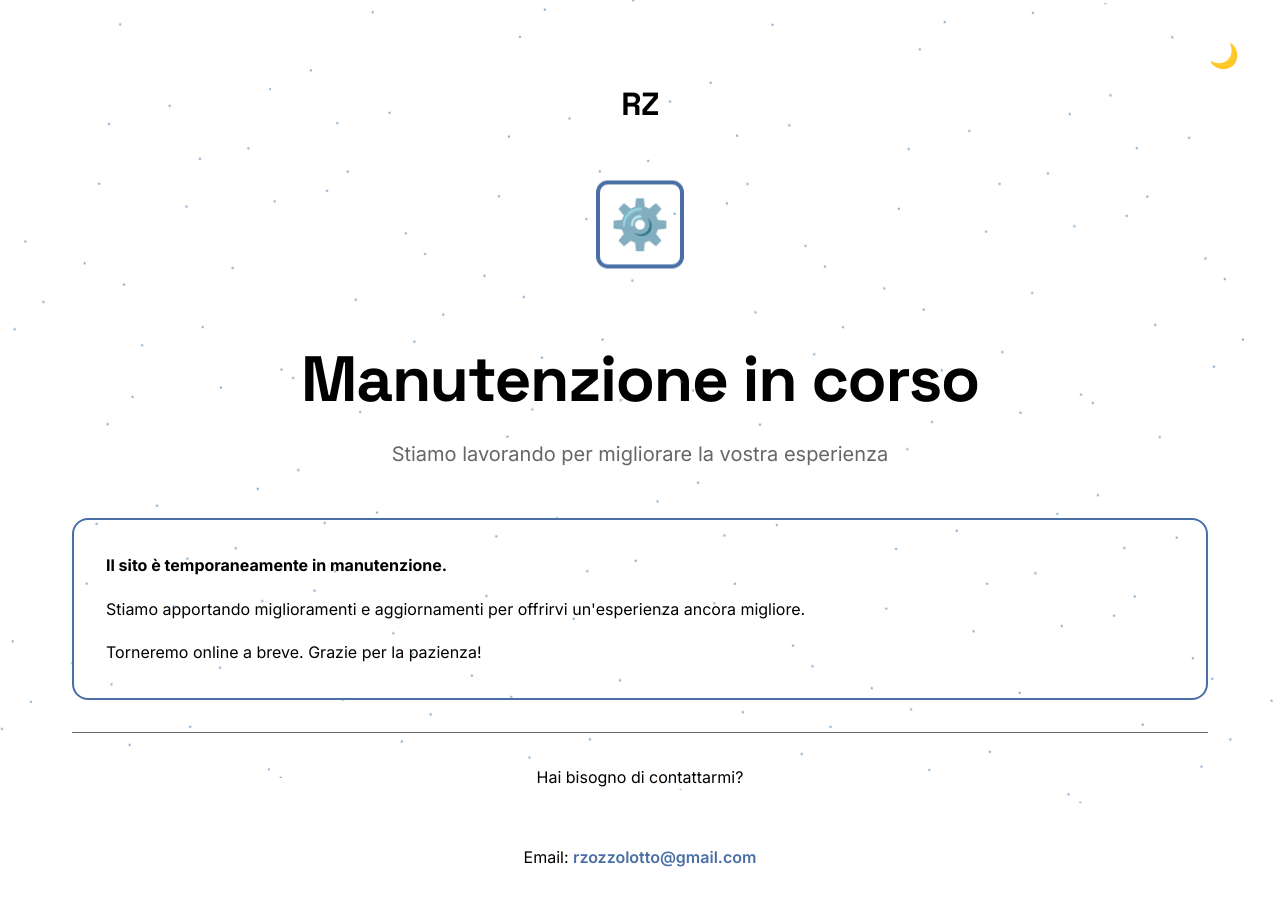
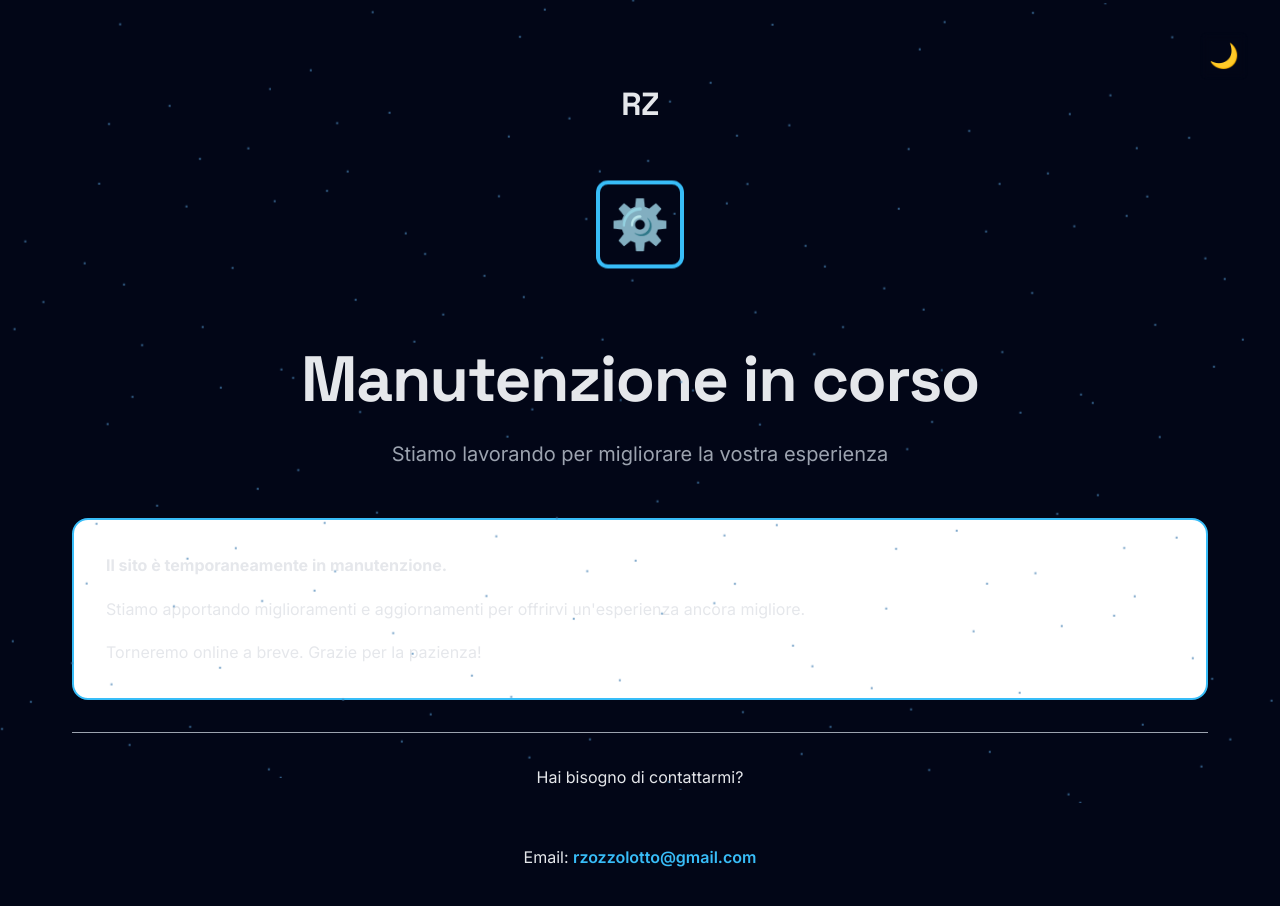
Before and after one commit to zozzy04/portfolio-riccardo, a React (Vite) app: page / in a window 1280 px wide. Shown: the top 906 px of the page. Built offline with nearby package versions, Linux system fonts and the light colour scheme.

Commit message:
Aggiorna tema globale: palette Athos Dark

```diff
--- a/src/index.css
+++ b/src/index.css
@@ -1,7 +1,7 @@
 /* Import Google Fonts - Font più moderno e leggibile */
 @import url('https://fonts.googleapis.com/css2?family=Inter:wght@300;400;500;600;700;800&family=Space+Grotesk:wght@400;500;600;700&display=swap');
 
-/* CSS Variables - Light Theme (Default) */
+/* CSS Variables - Tema base (impostato già su Athos Dark-style) */
 :root {
   --font-family-base: "Inter", system-ui, -apple-system, BlinkMacSystemFont, "Segoe UI", sans-serif;
   --font-family-heading: "Space Grotesk", system-ui, -apple-system, sans-serif;
@@ -11,51 +11,51 @@
   --font-weight-semibold: 600;
   --font-weight-bold: 700;
 
-  /* Brand core - Stile Lined (minimale, neutri) */
-  --color-brand-primary: #000000; /* Nero puro */
-  --color-brand-primary-hover: #1A1A1A;
-  --color-brand-primary-light: #333333;
-  --color-brand-primary-lighter: #666666;
-  --color-brand-primary-softest: #999999;
+  /* Brand core - Athos Dark inspired (indigo / violet) */
+  --color-brand-primary: #6366F1; /* Indigo 500 */
+  --color-brand-primary-hover: #4F46E5; /* Indigo 600 */
+  --color-brand-primary-light: #818CF8; /* Indigo 400 */
+  --color-brand-primary-lighter: #A5B4FC; /* Indigo 300 */
+  --color-brand-primary-softest: #E0E7FF; /* Indigo 100 */
 
-  --color-brand-accent: #000000;
-  --color-brand-accent-hover: #1A1A1A;
-  --color-brand-accent-light: #333333;
+  --color-brand-accent: #A855F7; /* Purple 500 */
+  --color-brand-accent-hover: #9333EA; /* Purple 600 */
+  --color-brand-accent-light: #C4B5FD; /* Violet 300 */
 
-  /* Colori blu per bottoni - Light mode */
-  --color-blue-steel: #4A6FA5; /* Blu acciaio */
-  --color-blue-steel-hover: #5A7FB5;
-  --color-blue-night: #1E3A5F; /* Blu notte */
-  --color-blue-night-hover: #2E4A6F;
+  /* Colori blu per bottoni / dettagli */
+  --color-blue-steel: #38BDF8; /* Sky 400 */
+  --color-blue-steel-hover: #0EA5E9; /* Sky 500 */
+  --color-blue-night: #1D4ED8; /* Blue 600 */
+  --color-blue-night-hover: #1E40AF; /* Blue 700 */
 
-  --color-brand-night-blue: #000000;
-  --color-brand-night-blue-soft: #1A1A1A;
-  --color-brand-night-blue-softest: #333333;
+  --color-brand-night-blue: #0B1120; /* Slate 950-ish */
+  --color-brand-night-blue-soft: #020617; /* Slate 950 */
+  --color-brand-night-blue-softest: #0F172A; /* Slate 900 */
 
-  --color-brand-night: #000000;
-  --color-brand-night-soft: #1A1A1A;
-  --color-brand-night-softest: #333333;
+  --color-brand-night: #020617;
+  --color-brand-night-soft: #020617;
+  --color-brand-night-softest: #020617;
 
-  /* UI tokens - Background neutri (stile Lined) */
-  --color-bg-body: #FFFFFF;
-  --color-bg-surface: #FAFAFA;
-  --color-bg-surface-alt: #F5F5F5;
-  --color-bg-elevated: #FFFFFF;
+  /* UI tokens - Athos Dark style (dark, vellutato) */
+  --color-bg-body: #020617; /* quasi nero bluastro */
+  --color-bg-surface: #020617;
+  --color-bg-surface-alt: #020617;
+  --color-bg-elevated: #020617;
 
-  --color-text-main: #000000;
-  --color-text-secondary: #666666;
-  --color-text-muted: #999999;
-  --color-text-on-primary: #FFFFFF;
-  --color-text-on-dark: #FFFFFF;
+  --color-text-main: #E5E7EB; /* Gray 200 */
+  --color-text-secondary: #9CA3AF; /* Gray 400 */
+  --color-text-muted: #6B7280; /* Gray 500 */
+  --color-text-on-primary: #020617;
+  --color-text-on-dark: #F9FAFB;
 
-  --color-border-subtle: #E5E5E5;
-  --color-border-medium: #CCCCCC;
-  --color-border-strong: #000000;
+  --color-border-subtle: #1E293B; /* Slate 800 */
+  --color-border-medium: #334155; /* Slate 700 */
+  --color-border-strong: #6366F1;
 
-  --shadow-soft: 0 1px 2px rgba(0, 0, 0, 0.05);
-  --shadow-medium: 0 4px 6px -1px rgba(0, 0, 0, 0.1), 0 2px 4px -1px rgba(0, 0, 0, 0.06);
-  --shadow-large: 0 10px 15px -3px rgba(0, 0, 0, 0.1), 0 4px 6px -2px rgba(0, 0, 0, 0.05);
-  --shadow-xl: 0 20px 25px -5px rgba(0, 0, 0, 0.1), 0 10px 10px -5px rgba(0, 0, 0, 0.04);
+  --shadow-soft: 0 18px 45px rgba(15, 23, 42, 0.55);
+  --shadow-medium: 0 22px 60px rgba(15, 23, 42, 0.75);
+  --shadow-large: 0 28px 80px rgba(15, 23, 42, 0.85);
+  --shadow-xl: 0 40px 120px rgba(15, 23, 42, 0.95);
 
   /* Animation timing - Coerente */
   --transition-fast: 0.15s cubic-bezier(0.4, 0, 0.2, 1);
@@ -81,29 +81,31 @@
   --bg-primary: var(--color-bg-body);
   --bg-secondary: var(--color-bg-surface);
   --bg-tertiary: var(--color-bg-surface-alt);
-  --bg-card: var(--color-bg-surface);
-  --bg-glass: rgba(253, 252, 236, 0.8);
+  --bg-card: radial-gradient(circle at 0% 0%, rgba(148, 163, 253, 0.18), transparent 55%),
+             radial-gradient(circle at 100% 100%, rgba(56, 189, 248, 0.22), transparent 55%),
+             #020617;
+  --bg-glass: rgba(15, 23, 42, 0.85);
 
   --text-primary: var(--color-text-main);
-  --text-secondary: var(--color-text-muted);
+  --text-secondary: var(--color-text-secondary);
   --text-muted: var(--color-text-muted);
 
   --primary-color: var(--color-brand-primary);
   --primary-dark: var(--color-brand-night-blue);
   --accent-color: var(--color-brand-accent);
-  --accent-light: var(--color-brand-accent-soft);
+  --accent-light: var(--color-brand-accent-light);
 
   --border-light: var(--color-border-subtle);
-  --border-medium: var(--color-border-strong);
+  --border-medium: var(--color-border-medium);
   --border-color: var(--color-border-subtle);
 
-  --gradient-primary: var(--color-brand-primary);
-  --gradient-secondary: var(--color-brand-accent);
+  --gradient-primary: linear-gradient(135deg, #6366F1 0%, #22D3EE 45%, #A855F7 100%);
+  --gradient-secondary: linear-gradient(135deg, #0EA5E9 0%, #6366F1 50%, #A855F7 100%);
 
-  --shadow-sm: var(--shadow-soft);
-  --shadow-md: var(--shadow-soft);
-  --shadow-lg: var(--shadow-soft);
-  --shadow-xl: var(--shadow-soft);
+  --shadow-sm: 0 8px 25px rgba(15, 23, 42, 0.60);
+  --shadow-md: 0 14px 40px rgba(15, 23, 42, 0.72);
+  --shadow-lg: 0 22px 70px rgba(15, 23, 42, 0.82);
+  --shadow-xl: 0 32px 120px rgba(15, 23, 42, 0.92);
 
   --transition: all 0.3s cubic-bezier(0.4, 0, 0.2, 1);
   --transition-smooth: all 0.4s cubic-bezier(0.16, 1, 0.3, 1);
@@ -120,86 +122,88 @@
   --element-color: var(--color-brand-primary-soft);
 }
 
-/* CSS Variables - Dark Theme */
+/* CSS Variables - Dark Theme (stesso mood Athos Dark, ma con leggere differenze di profondità) */
 [data-theme="dark"] {
-  /* Brand core - Dark theme (stile Lined) */
-  --color-brand-primary: #FFFFFF;
-  --color-brand-primary-hover: #E5E5E5;
-  --color-brand-primary-light: #CCCCCC;
-  --color-brand-primary-lighter: #999999;
-  --color-brand-primary-softest: #666666;
+  /* Brand core */
+  --color-brand-primary: #EEF2FF; /* testo chiaro sui gradient */
+  --color-brand-primary-hover: #E0EAFF;
+  --color-brand-primary-light: #CBD5FF;
+  --color-brand-primary-lighter: #A5B4FC;
+  --color-brand-primary-softest: #818CF8;
 
-  --color-brand-accent: #FFFFFF;
-  --color-brand-accent-hover: #E5E5E5;
-  --color-brand-accent-light: #CCCCCC;
+  --color-brand-accent: #A855F7;
+  --color-brand-accent-hover: #9333EA;
+  --color-brand-accent-light: #C4B5FD;
 
-  /* Colori blu per bottoni - Dark mode */
-  --color-blue-steel: #1E3A5F; /* Blu notte */
-  --color-blue-steel-hover: #2E4A6F;
-  --color-blue-night: #0F1F3F; /* Blu notte scuro */
-  --color-blue-night-hover: #1F2F4F;
+  /* Tonalità blu per elementi interattivi */
+  --color-blue-steel: #38BDF8;
+  --color-blue-steel-hover: #0EA5E9;
+  --color-blue-night: #1D4ED8;
+  --color-blue-night-hover: #1E40AF;
 
-  --color-brand-night-blue: #FFFFFF;
-  --color-brand-night-blue-soft: #E5E5E5;
-  --color-brand-night-blue-softest: #CCCCCC;
+  --color-brand-night-blue: #020617;
+  --color-brand-night-blue-soft: #020617;
+  --color-brand-night-blue-softest: #020617;
 
-  --color-brand-night: #000000;
-  --color-brand-night-soft: #1A1A1A;
-  --color-brand-night-softest: #333333;
+  --color-brand-night: #020617;
+  --color-brand-night-soft: #020617;
+  --color-brand-night-softest: #020617;
 
-  /* UI tokens - Dark theme (stile Lined) */
-  --color-bg-body: #000000;
-  --color-bg-surface: #1A1A1A;
-  --color-bg-surface-alt: #333333;
-  --color-bg-elevated: #1A1A1A;
+  /* UI tokens - Dark */
+  --color-bg-body: #020617;
+  --color-bg-surface: #020617;
+  --color-bg-surface-alt: #020617;
+  --color-bg-elevated: #020617;
 
-  --color-text-main: #FFFFFF;
-  --color-text-secondary: #CCCCCC;
-  --color-text-muted: #999999;
-  --color-text-on-primary: #000000;
-  --color-text-on-dark: #FFFFFF;
+  --color-text-main: #E5E7EB;
+  --color-text-secondary: #9CA3AF;
+  --color-text-muted: #6B7280;
+  --color-text-on-primary: #020617;
+  --color-text-on-dark: #F9FAFB;
 
-  --color-border-subtle: #333333;
-  --color-border-medium: #475569;
-  --color-border-strong: #60A5FA;
+  --color-border-subtle: #1E293B;
+  --color-border-medium: #334155;
+  --color-border-strong: #6366F1;
 
-  --shadow-soft: 0 1px 2px rgba(0, 0, 0, 0.3);
-  --shadow-medium: 0 4px 6px -1px rgba(0, 0, 0, 0.4), 0 2px 4px -1px rgba(0, 0, 0, 0.3);
-  --shadow-large: 0 10px 15px -3px rgba(0, 0, 0, 0.5), 0 4px 6px -2px rgba(0, 0, 0, 0.4);
-  --shadow-xl: 0 20px 25px -5px rgba(0, 0, 0, 0.6), 0 10px 10px -5px rgba(0, 0, 0, 0.5);
+  --shadow-soft: 0 18px 45px rgba(15, 23, 42, 0.55);
+  --shadow-medium: 0 22px 60px rgba(15, 23, 42, 0.75);
+  --shadow-large: 0 28px 80px rgba(15, 23, 42, 0.85);
+  --shadow-xl: 0 40px 120px rgba(15, 23, 42, 0.95);
 
-  /* Legacy variables for compatibility */
+  /* Legacy + mapping */
   --bg-primary: var(--color-bg-body);
   --bg-secondary: var(--color-bg-surface);
   --bg-tertiary: var(--color-bg-surface-alt);
-  --bg-card: var(--color-bg-surface);
-  --bg-glass: rgba(42, 43, 47, 0.8);
+  --bg-card: radial-gradient(circle at 0% 0%, rgba(148, 163, 253, 0.20), transparent 55%),
+             radial-gradient(circle at 100% 100%, rgba(56, 189, 248, 0.26), transparent 55%),
+             #020617;
+  --bg-glass: rgba(15, 23, 42, 0.92);
 
   --text-primary: var(--color-text-main);
-  --text-secondary: var(--color-text-muted);
+  --text-secondary: var(--color-text-secondary);
   --text-muted: var(--color-text-muted);
 
-  --primary-color: var(--color-brand-primary);
-  --primary-dark: var(--color-brand-night-blue);
-  --accent-color: var(--color-brand-accent);
-  --accent-light: var(--color-brand-accent-soft);
+  --primary-color: #6366F1;
+  --primary-dark: #0B1120;
+  --accent-color: #A855F7;
+  --accent-light: #C4B5FD;
 
   --border-light: var(--color-border-subtle);
-  --border-medium: var(--color-border-strong);
+  --border-medium: var(--color-border-medium);
   --border-color: var(--color-border-subtle);
 
-  --gradient-primary: var(--color-brand-primary);
-  --gradient-secondary: var(--color-brand-accent);
+  --gradient-primary: linear-gradient(135deg, #6366F1 0%, #22D3EE 45%, #A855F7 100%);
+  --gradient-secondary: linear-gradient(135deg, #0EA5E9 0%, #6366F1 50%, #A855F7 100%);
 
-  --shadow-sm: var(--shadow-soft);
-  --shadow-md: var(--shadow-soft);
-  --shadow-lg: var(--shadow-soft);
-  --shadow-xl: var(--shadow-soft);
+  --shadow-sm: 0 8px 25px rgba(15, 23, 42, 0.60);
+  --shadow-md: 0 14px 40px rgba(15, 23, 42, 0.72);
+  --shadow-lg: 0 22px 70px rgba(15, 23, 42, 0.82);
+  --shadow-xl: 0 32px 120px rgba(15, 23, 42, 0.92);
 
-  --card-color: var(--color-brand-primary);
-  --feature-color: var(--color-brand-night-blue);
-  --social-color: var(--color-brand-accent);
-  --element-color: var(--color-brand-primary-soft);
+  --card-color: #6366F1;
+  --feature-color: #0EA5E9;
+  --social-color: #A855F7;
+  --element-color: #4F46E5;
 }
 
 /* Reset e base styles */
```
